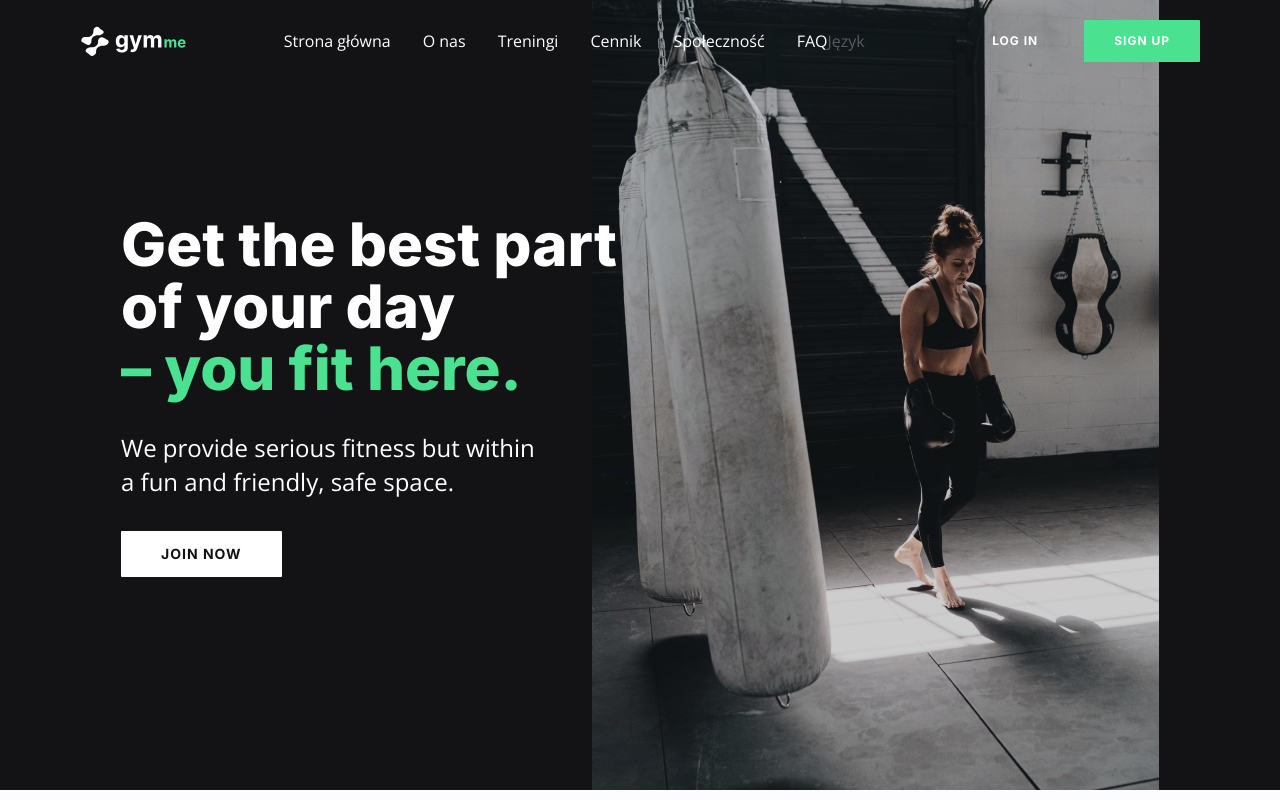
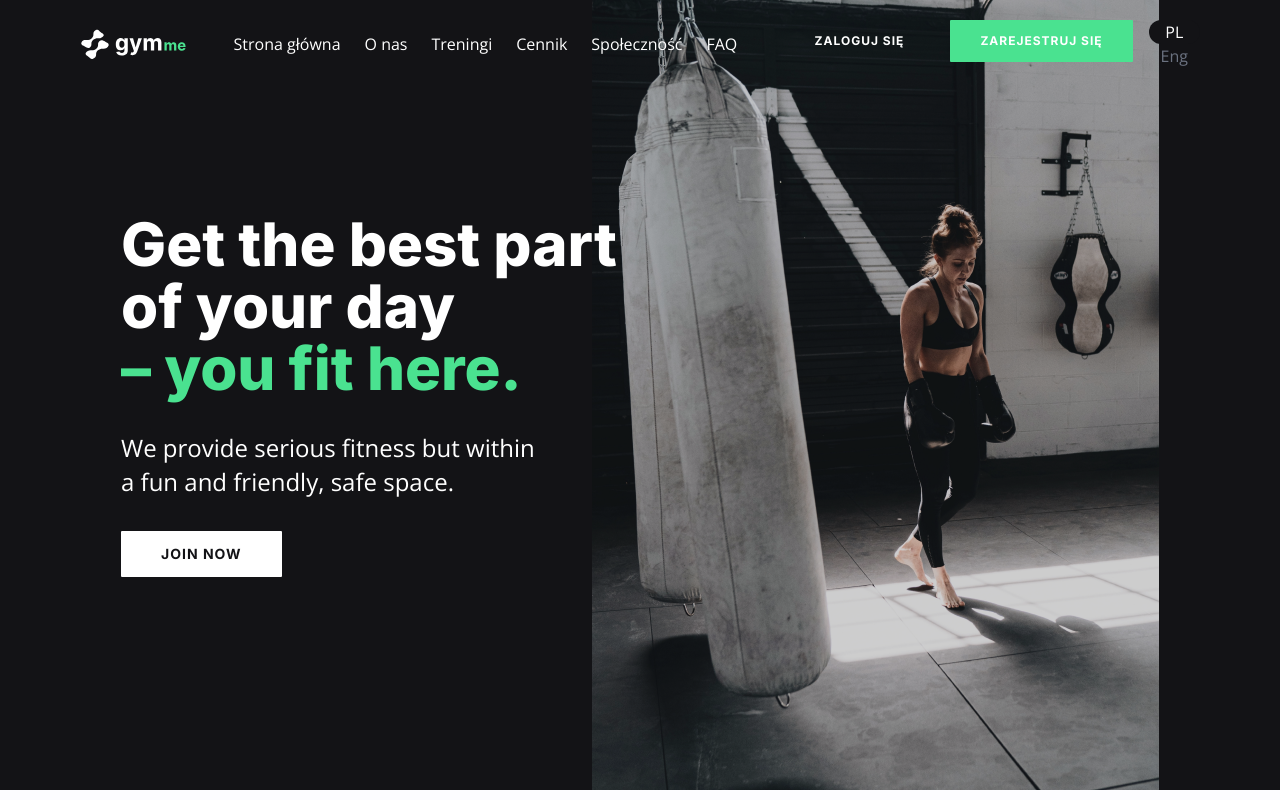
Before and after one commit to Atlon1/gym-site, a React (Create React App) app: page / in a window 1280 px wide. Shown: the top 800 px of the page. Built offline with nearby package versions, Linux system fonts and the light colour scheme.

Commit message:
eng continiue

```diff
--- a/src/components/Header.tsx
+++ b/src/components/Header.tsx
@@ -1,13 +1,51 @@
 import React, {useState,useEffect} from 'react';
-import {header} from "../translations/eng/data";
 import Nav from '../components/Nav'
 import NavMobile from '../components/NavMobile'
 import {RiMenu4Fill, RiCloseFill} from "react-icons/ri"
+import {headerPl} from "../translations/pl/data";
+import {headerEng} from "../translations/eng/data"
 
 const Header = () => {
     const [isActive, setIsActive] = useState(false)
     const [navMobile, setNavMobile] = useState(false)
+    const [langActive, setLangActive] = useState(false)
+    const [lang, setLang] = useState("pl")
 
+    const res = lang === "pl" ? headerPl : headerEng
+
+    useEffect(() => {
+        if (localStorage.getItem('lang') === null) {
+            localStorage.setItem('lang', 'pl')
+        }
+    }, [])
+
+    useEffect(() => {
+        const html: any = document.querySelector('html')
+        if (localStorage.getItem('lang') === 'eng') {
+            html.classList.add('eng')
+            setLang('eng')
+        } else {
+            html.classList.remove('eng')
+            setLang('pl')
+        }
+    }, [lang])
+
+    const handleSwitchENG = () => {
+        if (localStorage.getItem('lang') === 'pl') {
+            setLang('eng');
+            localStorage.setItem('lang', 'eng')
+        }
+        window.location.reload();
+        setLangActive(!langActive)
+    }
+    const handleSwitchPL = () => {
+        if (localStorage.getItem('lang') === 'eng') {
+            setLang('pl');
+            localStorage.setItem('lang', 'pl')
+        }
+        window.location.reload();
+        setLangActive(!langActive)
+    }
 
     useEffect(() => {
         window.addEventListener('scroll', ()=> {
@@ -17,7 +55,8 @@ const Header = () => {
 
 
 
-    const {logo, btnLoginText, btnSignupText} = header
+
+    const {logo, btnLoginText, btnSignupText} = lang === "pl" ? headerPl : headerEng
     return (
 
         <header className={`${isActive ? 'bg-neutral-500 py-[16px]' : 'bg-transparent py-[20px]'}
@@ -31,7 +70,14 @@ const Header = () => {
             <div className='hidden lg:flex space-x-4'>
                 <button className='btn btn-sm text-white hover:text-primary-200 transition'>{btnLoginText}</button>
                 <button className='btn btn-sm btn-primary'>{btnSignupText}</button>
-
+                <div className='flex flex-col'>
+                    <button
+                        className={`${langActive ? "text-gray-500" : "bg-neutral-500 text-white"} px-3 rounded-full`}
+                        onClick={handleSwitchPL}>PL</button>
+                    <button
+                        className={`${langActive ? "bg-neutral-500 text-white" : "text-gray-500"} px-3 rounded-full`}
+                        onClick={handleSwitchENG}>Eng</button>
+                </div>
             </div>
             <div
                 onClick={() => setNavMobile(!navMobile)}
--- a/src/components/Nav.tsx
+++ b/src/components/Nav.tsx
@@ -5,43 +5,10 @@ import {navPl} from "../translations/pl/data"
 
 
 const Nav = () => {
-
-    const [lang, setLang] = useState("pl")
-    const res = lang === "pl" ? navPl : navEng
-
-    useEffect(() => {
-        if (localStorage.getItem('lang') === null) {
-            localStorage.setItem('lang', 'pl')
-        }
-    }, [])
-
-    useEffect(() => {
-        const html: any = document.querySelector('html')
-        if (localStorage.getItem('lang') === 'eng') {
-            html.classList.add('eng')
-            setLang('eng')
-        } else {
-            html.classList.remove('eng')
-            setLang('pl')
-        }
-    }, [lang])
-
-    const handleSwitch = () => {
-        if (localStorage.getItem('lang') === 'pl') {
-            setLang('eng');
-            localStorage.setItem('lang', 'eng')
-        } else {
-            setLang('pl')
-            localStorage.setItem('lang', 'pl')
-        }
-        window.location.reload();
-
-    }
-
-
+    const res = localStorage.getItem('lang') === "pl" ? navPl : navEng
     return (
         <nav className='hidden lg:flex'>
-            <ul className=' flex text-white gap-x-8'>
+            <ul className=' flex text-white gap-x-6'>
                 {res.map((elem: any, index: number) => {
                     return (
                         <li
@@ -57,7 +24,6 @@ const Nav = () => {
                     )
                 })}
             </ul>
-            <button onClick={handleSwitch}>Język</button>
         </nav>
     );
 };
--- a/src/components/NavMobile.tsx
+++ b/src/components/NavMobile.tsx
@@ -1,4 +1,4 @@
-import React, {FC} from 'react';
+import React, {FC, useState} from 'react';
 import {navEng} from '../translations/eng/data'
 import {navPl} from "../translations/pl/data"
 import {Link} from 'react-scroll'
@@ -8,12 +8,14 @@ interface NavMobileProps {
 }
 
 const NavMobile: FC<NavMobileProps> = ({navMobile}) => {
+
+    const res = localStorage.getItem('lang') === "pl" ? navPl : navEng
     return (
         <nav className={`${navMobile ? 'min-h-screen' : 'min-h-0'} lg:hidden
          w-full bg-neutral-500 fixed top-0 left-0 right-0 -bottom-12 -z-10 overflow-hidden
          transition-all h-0 `}>
             <ul className='w-full h-full flex flex-col justify-center items-center gap-y-8'>
-                {navEng.map((item : any, idx: number) =>{
+                {res.map((item : any, idx: number) =>{
                     return (
                         <li key={idx}>
                             <Link
--- a/src/translations/eng/data.tsx
+++ b/src/translations/eng/data.tsx
@@ -106,7 +106,7 @@ interface Footer {
     copyrightText: string;
 }
 
-export const header: Header = {
+export const headerEng: Header = {
     logo: Logo,
     btnLoginText: 'Log in',
     btnSignupText: 'Sign Up',
--- a/src/translations/pl/data.tsx
+++ b/src/translations/pl/data.tsx
@@ -106,10 +106,10 @@ interface Footer {
     copyrightText: string;
 }
 
-export const header: Header = {
+export const headerPl: Header = {
     logo: Logo,
-    btnLoginText: 'Log in',
-    btnSignupText: 'Sign Up',
+    btnLoginText: "Zaloguj się",
+    btnSignupText: "Zarejestruj się",
 };
 
 export const navPl: NavItem[] = [
```
